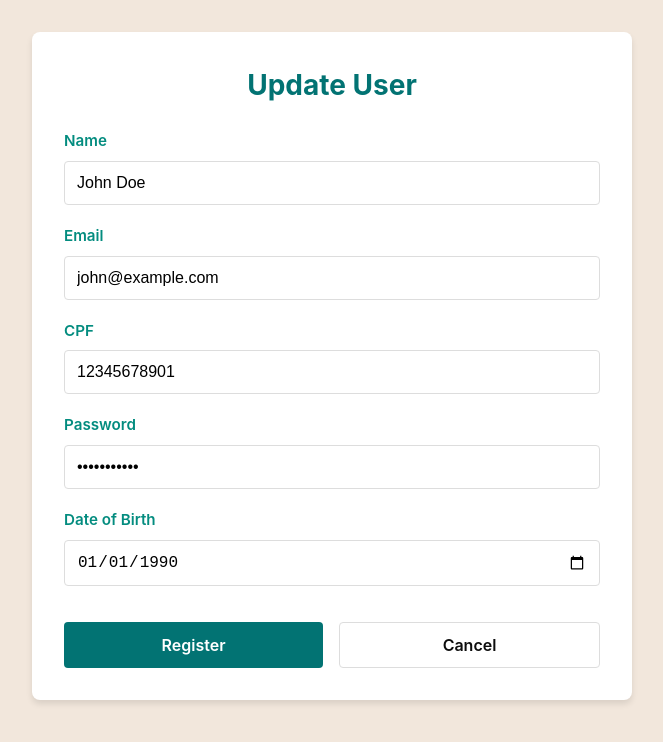
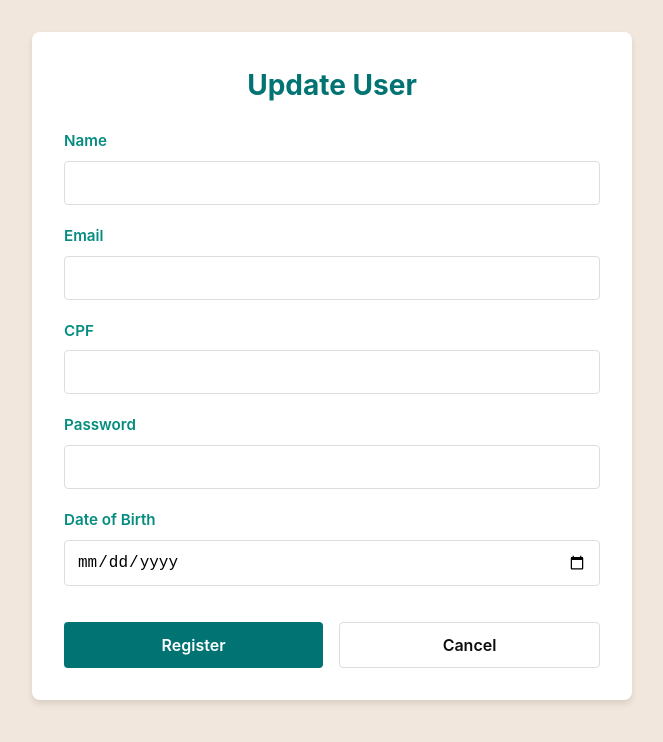
Before and after one commit to dennyberrios/formulario-data, a React (Vite) app in the folder front-end/: page /edit/1 in a window 1280 px wide. Shown: the top 742 px of the page, without its empty margins (308-971 px from the left). Built offline with nearby package versions, Linux system fonts and the light colour scheme; no server answers.

Commit message:
adiciona contexto de usuário e atualiza a lógica para obter dados do usuário por ID

```diff
--- a/front-end/src/components/UserInfoForm/index.jsx
+++ b/front-end/src/components/UserInfoForm/index.jsx
@@ -1,4 +1,4 @@
-import { useEffect, useState } from "react";
+import { useContext, useEffect, useState } from "react";
 import { useNavigate, useParams } from "react-router-dom";
 import {
   FormContainer,
@@ -22,29 +22,12 @@ import {
   validateName,
   validatePassword,
 } from "../../utils/validation";
+import { UserContext } from "../../Context/context";
 
 const UserInfoForm = () => {
   const navigate = useNavigate("");
   const { id } = useParams();
-
-  const users = [
-    {
-      id: "1",
-      name: "John Doe",
-      email: "john@example.com",
-      cpf: "12345678901",
-      password: "password123",
-      dateOfBirth: "1990-01-01",
-    },
-    {
-      id: "2",
-      name: "Jane Smith",
-      email: "jane@example.com",
-      cpf: "10987654321",
-      password: "password456",
-      dateOfBirth: "1992-05-15",
-    },
-  ];
+  const { getUserById } = useContext(UserContext);
 
   const [formData, setFormData] = useState({
     name: "",
@@ -55,15 +38,16 @@ const UserInfoForm = () => {
   });
 
   useEffect(() => {
-    function getUsersById() {
-      const index = id - 1;
+    async function getUsersById() {
+      const response = await getUserById(id);
+      const data = response.result[0];
       if (id) {
         setFormData({
-          name: users[index].name,
-          email: users[index].email,
-          cpf: users[index].cpf,
-          password: users[index].password,
-          dateOfBirth: users[index].dateOfBirth,
+          name: data.name,
+          email: data.email,
+          cpf: data.cpf,
+          password: data.password,
+          dateOfBirth: data.dateOfBirth.split("T")[0],
         });
       }
     }
```
